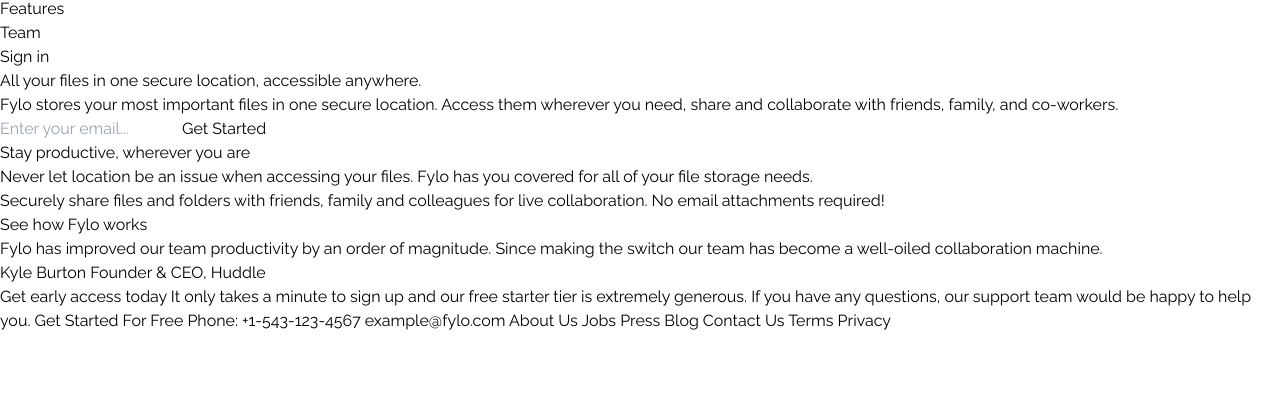
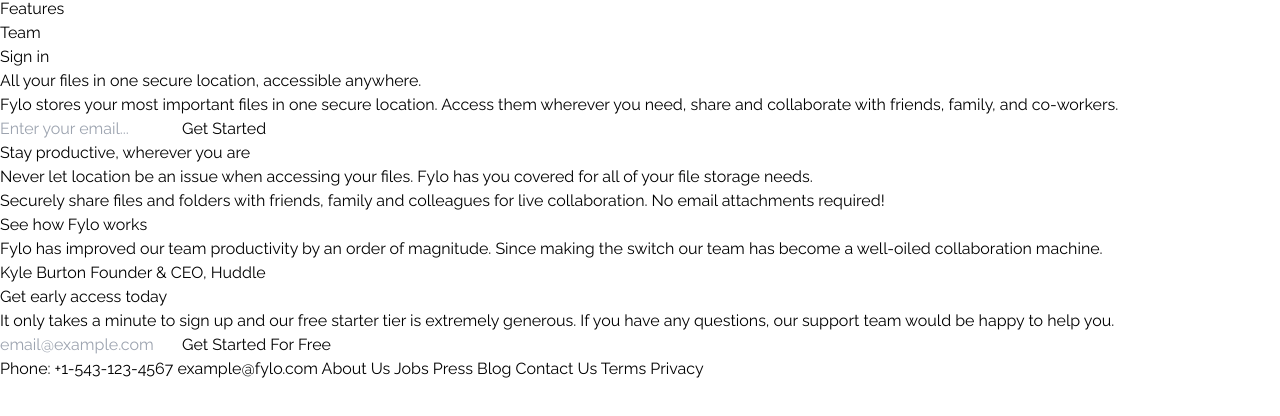
Before and after one commit to lilKriT/fylo-landing-page, a website built with webpack: page src/template.html in a window 1280 px wide. Shown: the part 52-468 px from the top of the page. Built offline with nearby package versions, Linux system fonts and the light colour scheme.

Commit message:
Structuring CTA.

```diff
--- a/src/template.html
+++ b/src/template.html
@@ -64,9 +64,22 @@
       </figure>
     </section>
 
-    Get early access today It only takes a minute to sign up and our free
-    starter tier is extremely generous. If you have any questions, our support
-    team would be happy to help you. Get Started For Free Phone: +1-543-123-4567
-    example@fylo.com About Us Jobs Press Blog Contact Us Terms Privacy
+    <!-- CTA -->
+    <section>
+      <h2>Get early access today</h2>
+      <p>
+        It only takes a minute to sign up and our free starter tier is extremely
+        generous. If you have any questions, our support team would be happy to
+        help you.
+      </p>
+
+      <form action="#">
+        <input type="text" placeholder="email@example.com" />
+        <button type="submit">Get Started For Free</button>
+      </form>
+    </section>
+
+    Phone: +1-543-123-4567 example@fylo.com About Us Jobs Press Blog Contact Us
+    Terms Privacy
   </body>
 </html>
```
